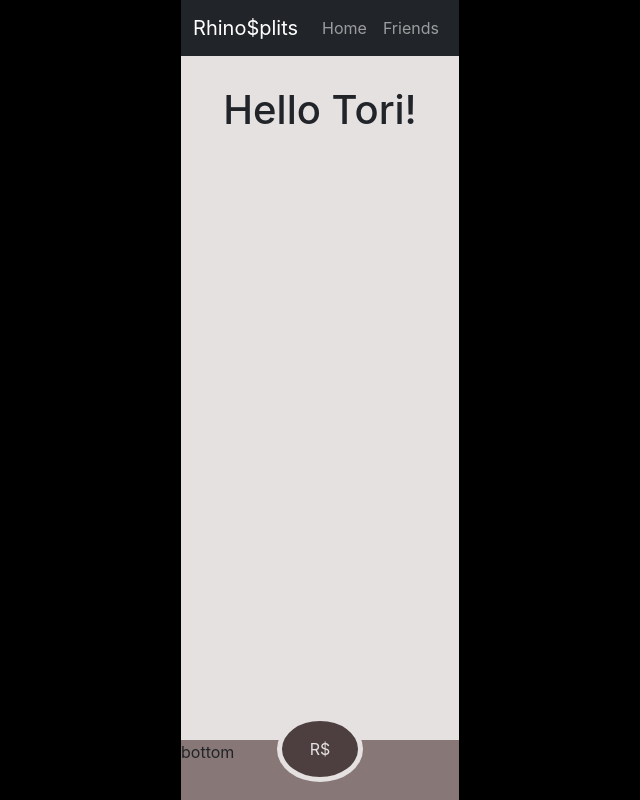
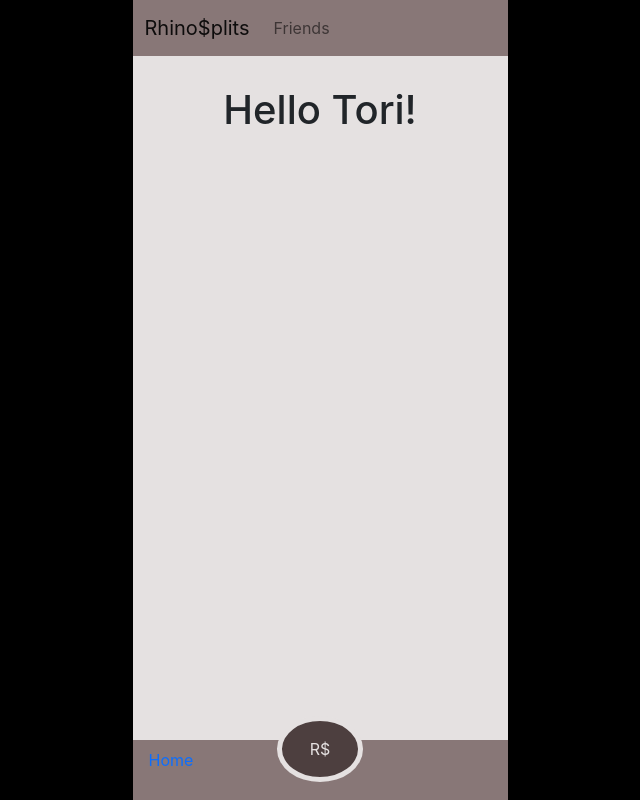
Before and after one commit to toripatricia/rhino-splits, a Next.js app: page / in a window 1280 px wide. Shown: the whole page, without its empty margins (320-960 px from the left). Built offline with nearby package versions, Linux system fonts and the light colour scheme.

Commit message:
fixed errors

```diff
--- a/components/BottomNav.js
+++ b/components/BottomNav.js
@@ -1,22 +1,20 @@
 /* eslint-disable react/button-has-type */
 /* eslint-disable jsx-a11y/anchor-is-valid */
 import React from 'react';
-// import Link from 'next/link';
-// import {
-//   Navbar, Container, Nav,
-// } from 'react-bootstrap';
+import Link from 'next/link';
+import { Navbar, Container, Nav } from 'react-bootstrap';
 
 export default function BottomNav() {
   return (
     <div id="bottom-nav">
-      <div id="top-rectangle">
-        top
-      </div>
-      <button id="pay-request">
-        R$
-      </button>
+      <div id="top-rectangle">top</div>
+      <button id="pay-request">R$</button>
       <div id="bottom-rectangle">
-        bottom
+        <div id="home-button">
+          <Link passHref href="/">
+            <Nav.Link>Home</Nav.Link>
+          </Link>
+        </div>
       </div>
     </div>
   );
--- a/components/NavBar.js
+++ b/components/NavBar.js
@@ -4,8 +4,10 @@ import Link from 'next/link';
 import { Navbar, Container, Nav } from 'react-bootstrap';
 
 export default function NavBarAuth() {
+
   return (
-    <Navbar collapseOnSelect expand="lg" bg="dark" variant="dark">
+    <div id="top-nav">
+      <Navbar collapseOnSelect expand="lg">
         <Container>
           <Link passHref href="/">
             <Navbar.Brand>Rhino$plits</Navbar.Brand>
@@ -14,9 +16,6 @@ export default function NavBarAuth() {
           <Navbar.Collapse id="responsive-navbar-nav">
             <Nav className="me-auto">
               {/* CLOSE NAVBAR ON LINK SELECTION: https://stackoverflow.com/questions/72813635/collapse-on-select-react-bootstrap-navbar-with-nextjs-not-working */}
-            <Link passHref href="/">
-              <Nav.Link>Home</Nav.Link>
-            </Link>
               <Link passHref href="/friends">
                 <Nav.Link>Friends</Nav.Link>
               </Link>
@@ -24,5 +23,6 @@ export default function NavBarAuth() {
           </Navbar.Collapse>
         </Container>
       </Navbar>
+    </div>
   );
 }
--- a/db.json
+++ b/db.json
@@ -1,10 +1,12 @@
 {
-  "users": [
+  "primary-user": [
     {
       "name": "Tori Franklin",
       "username": "toripatricia",
       "id": "mainuser"
-    },
+    }
+  ],
+  "users": [
     {
       "name": "Aiden Clark",
       "username": "clark-aiden25",
--- a/pages/_app.js
+++ b/pages/_app.js
@@ -6,6 +6,7 @@ import '../styles/globals.css';
 
 function App({ Component, pageProps }) {
   return (
+    <>
       <div id="app">
         <NavBar />
         <div className="main-container">
@@ -13,6 +14,7 @@ function App({ Component, pageProps }) {
         </div>
         <BottomNav />
       </div>
+    </>
   );
 }
 
--- a/styles/globals.css
+++ b/styles/globals.css
@@ -18,7 +18,7 @@ a {
 #app {
   display: flex;
   flex-direction: column;
-  max-width: 414px;
+  width: 375px;
   background-color: #e5e1e1;
 }
 
@@ -38,6 +38,10 @@ a {
   align-items: center;
 }
 
+#top-nav {
+  background-color: #887777;
+}
+
 #pay-request {
   width: min-content;
   border-radius: 100%;
```
Lines whose indentation alone changed are shown as unchanged.
